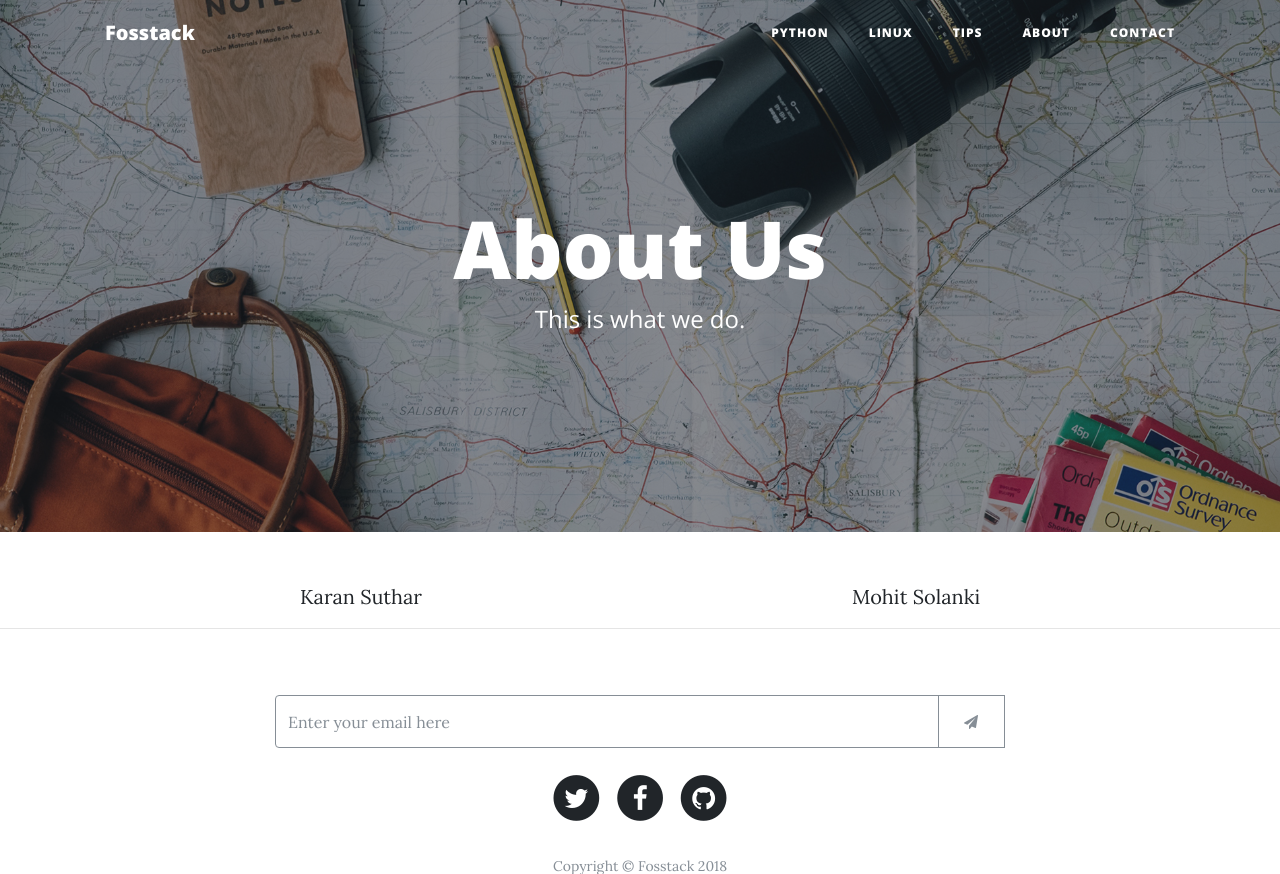
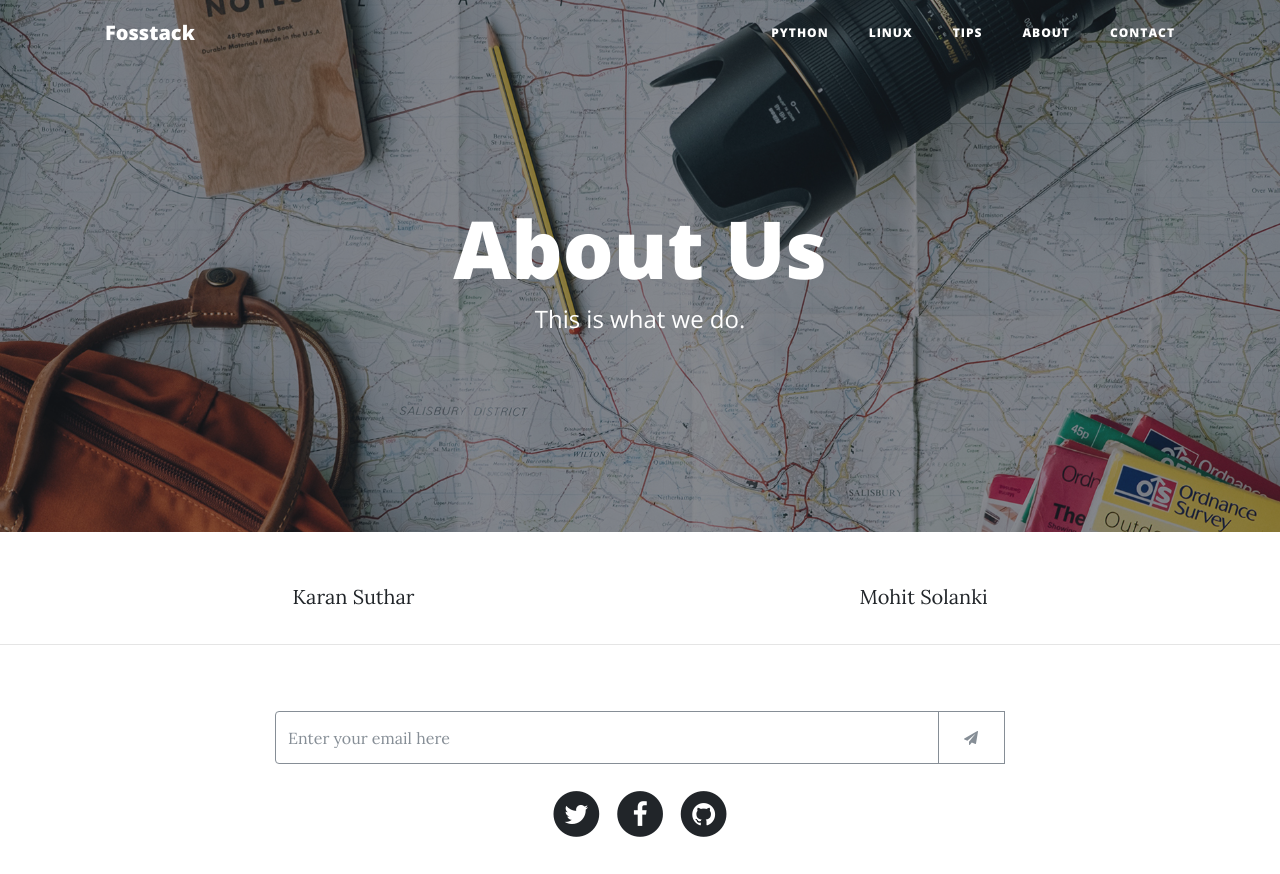
Before and after one commit to Fosstack/Fosstack-Blog, a Django app: page /about/ in a window 1280 px wide. Shown: the top 874 px of the page. Run offline with Django 3.2, Linux system fonts and the light colour scheme; parts of the project's set-up code (start-up, migrations or seed data) failed here and were passed over; some libraries are stand-ins or nearby versions.

Commit message:
Minor changes

```diff
--- a/core_blog/templates/core_blog/about.html
+++ b/core_blog/templates/core_blog/about.html
@@ -26,14 +26,14 @@
 {% block content %}
     <!-- Main Content -->
     <div class="container">
-      <div class="d-flex justify-content-around">
+      <div class="row justify-content-around">
 
-          <div>
+          <div class="col-xs-2 mb-3">
             <div class="LI-profile-badge"  data-version="v1" data-size="large" data-locale="en_US"  data-type="vertical" data-theme="light" data-vanity="karansthr"><a class="LI-simple-link" href='https://in.linkedin.com/in/karansthr?trk=profile-badge'>Karan Suthar</a>
             </div>
           </div>
 
-          <div>
+          <div class="col-xs-2">
             <div class="LI-profile-badge"  data-version="v1" data-size="large" data-locale="en_US" data-type="vertical" data-theme="light" data-vanity="mohi7solanki"><a class="LI-simple-link" href='https://in.linkedin.com/in/mohi7solanki?trk=profile-badge'>Mohit Solanki</a>
             </div>
           </div>
```
